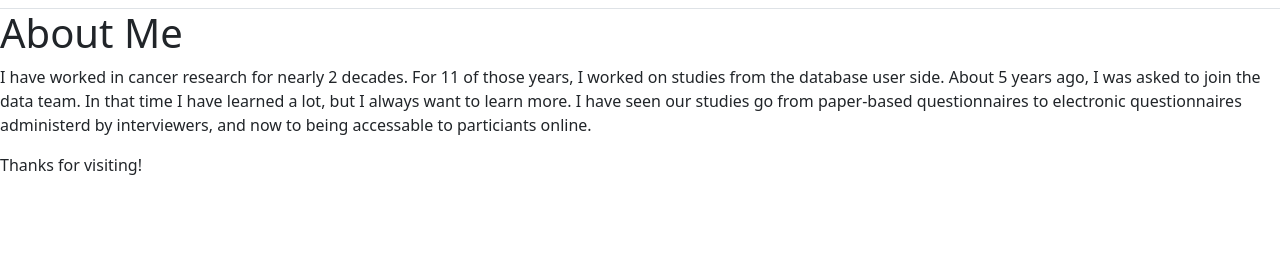
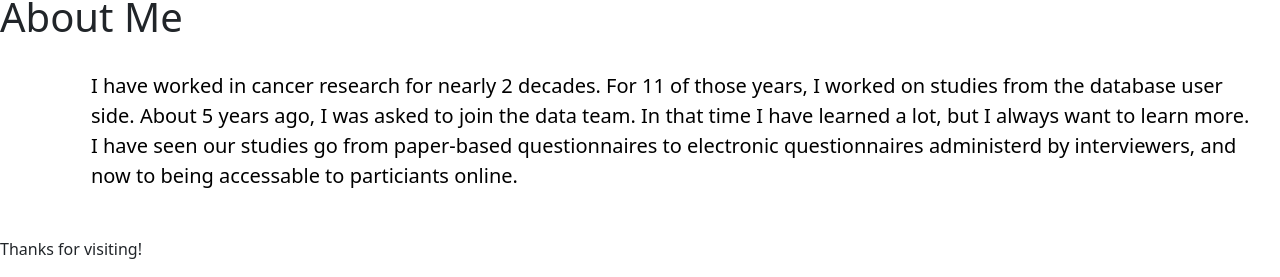
Before and after one commit to areitan/Portfolio_for_April_Reitan, a React (Create React App) app: page / in a window 1280 px wide. Shown: the part 373-650 px from the top of the page. Built offline with nearby package versions, Linux system fonts and the light colour scheme.

Commit message:
finishing styling about.js

```diff
--- a/package.json
+++ b/package.json
@@ -8,6 +8,7 @@
     "@testing-library/react": "^11.1.0",
     "@testing-library/user-event": "^12.1.10",
     "bootstrap": "^5.1.3",
+    "gh-pages": "^4.0.0",
     "react": "^17.0.1",
     "react-dom": "^17.0.1",
     "react-icons": "^4.1.0",
--- a/src/components/Header.js
+++ b/src/components/Header.js
@@ -5,6 +5,9 @@ import background from '../assets/pexels-rovenimagescom-949587.jpg'
 const styles = {
   header: {
     maxWidth: "300px",
+  },
+  myName: {
+    justifyContent: "flexEnd",
   }
 };
 
@@ -12,7 +15,9 @@ function Header() {
   return (
     <div style={{ backgroundImage: `url(${background})`, backgroundRepeat: 'no-repeat',
     backgroundSize:'cover' }}>
-      <p>April Reitan</p>
+      <div style={styles.myName}>
+      April Reitan
+      </div>
       <div style={styles.header}>
       <img style={{ width: 225, height: 300 }} src={myPic} alt="It's me, April!"/>
     </div>
--- a/src/components/pages/About.js
+++ b/src/components/pages/About.js
@@ -3,8 +3,8 @@ import '../../styles/style.css';
 
 const styles = {
   paragraph: {
-    marginLeft: "12%",
-    color: "white",
+    marginLeft: "5%",
+    color: "black",
     fontSize: "20px",
   },
   aboutMe: {
@@ -14,6 +14,7 @@ aboutMe: {
     alignItems: "spaceBetween",
     position: "relative",
     padding: "20px",
+    margin: "10px",
     color: "rgb(5, 5, 56)",
   }
 };
@@ -22,8 +23,8 @@ export default function About() {
   return (
     <div>
       <h1>About Me</h1>
-      <section className="aboutMe">
-        <div className="paragraph">
+      <section style={styles.aboutMe}>
+        <div style={styles.paragraph}>
           <p>I have worked in cancer research for nearly 2 decades. For 11 of those years, I worked on studies from
             the database user side. About 5 years ago, I was asked to join the data team. In that time I
             have learned a lot, but I always want to learn more. I have seen our studies go from paper-based
--- a/src/styles/style.css
+++ b/src/styles/style.css
@@ -14,17 +14,10 @@
 }
 
 
-/* Set text styling nav links  */
-nav a {
-    text-decoration: underline;
-    font-size: 25px;
-    color: var(--white);
-}
-
-/* On hover over nav links background changes */
+/* On hover over nav links background changes
 nav a:hover {
     background-color: var(--background-color);
-}
+} */
 
 /* Set h2 font size */
 h2 {
```
Also changed, not shown: 1 other file (tests, documents, lock files or other folders). Lines whose indentation alone changed are shown as unchanged.
